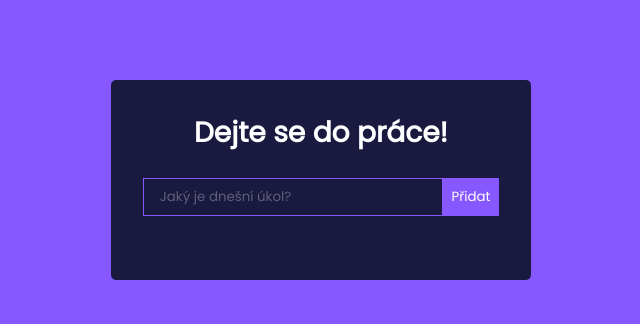
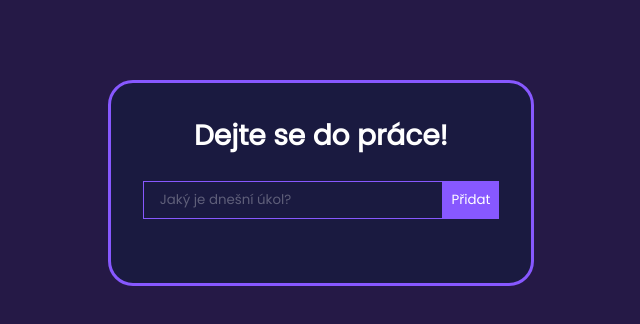
Before and after one commit to Joseftrojkar/React-Todo-List, a React (Create React App) app: page / in a window 1280 px wide. Shown: the top 324 px of the page, without its empty margins (319-959 px from the left). Built offline with nearby package versions, Linux system fonts and the light colour scheme.

Commit message:
- Changed colors

```diff
--- a/src/App.css
+++ b/src/App.css
@@ -8,7 +8,7 @@
 }
 
 body {
-  background: #8758ff;
+  background: #251946;
   display: flex;
   justify-content: center;
   align-items: center;
@@ -28,7 +28,8 @@ h1 {
   background: #1A1A40;
   margin-top: 5rem;
   padding: 2rem;
-  border-radius: 5px;
+  border: 3px solid #8758ff;
+  border-radius: 25px;
 }
 
 .TodoForm {
```
Also changed, not shown: 1 other file (tests, documents, lock files or other folders).
